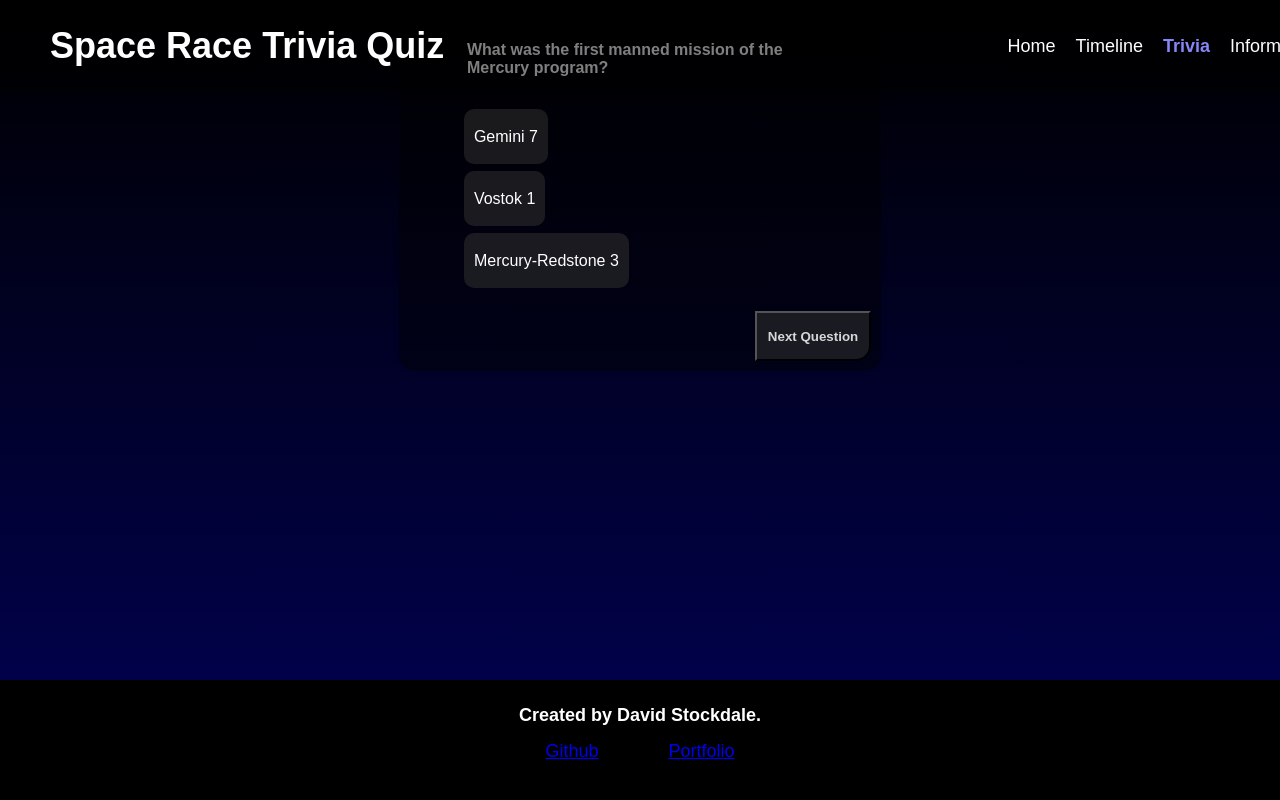
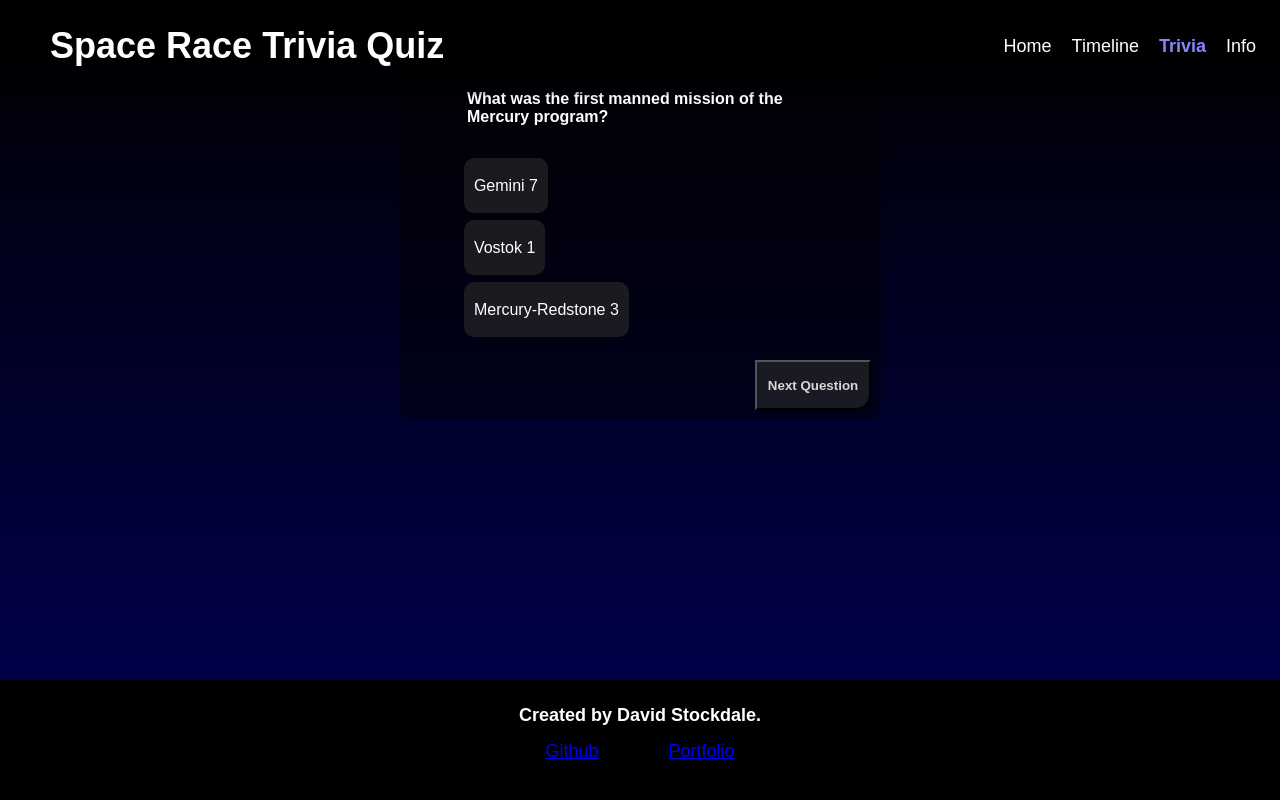
Before and after one commit to dstock3/spacerace, a Flask app: page /trivia in a window 1280 px wide. Run offline with Flask 2, Linux system fonts and the light colour scheme.

Commit message:
Made additional stylistic adjustments

```diff
--- a/static/css/style.css
+++ b/static/css/style.css
@@ -17,6 +17,7 @@ main {
     justify-content: center;
     align-items: center;
     flex: 1;
+    margin-top: 5%;
 }
 
 header {
@@ -139,7 +140,7 @@ h1 {
     display: flex;
     flex-direction: row;
     justify-content: center;
-    margin: 10px 0;
+    margin: 10px 5%;
 }
 
 .nav-link {
--- a/static/css/timeline.css
+++ b/static/css/timeline.css
@@ -1,5 +1,4 @@
 .timeline {
-    margin-top: 5%;
     justify-content: space-between;
 }
 
--- a/static/css/trivia.css
+++ b/static/css/trivia.css
@@ -1,5 +1,4 @@
 .trivia-container {
-    margin-top: 15px;
     height: 100%;
     display: flex;
     flex-direction: column;
--- a/templates/base.html
+++ b/templates/base.html
@@ -25,7 +25,7 @@
                 <a class="nav-link {% if request.path == '/' %}selected{% endif %}" aria-label="Home" href="/">Home</a>
                 <a class="nav-link {% if request.path == '/timeline' %}selected{% endif %}" aria-label="Timeline" href="/timeline">Timeline</a>
                 <a class="nav-link {% if request.path == '/trivia' %}selected{% endif %}" aria-label="Trivia" href="/trivia">Trivia</a>
-                <a class="nav-link {% if request.path == '/info' %}selected{% endif %}" aria-label="Information" href="/info">Information</a>
+                <a class="nav-link {% if request.path == '/info' %}selected{% endif %}" aria-label="Information" href="/info">Info</a>
             </nav>
         </header>
         <main class="{% block main_class %}{% endblock %}">
```
